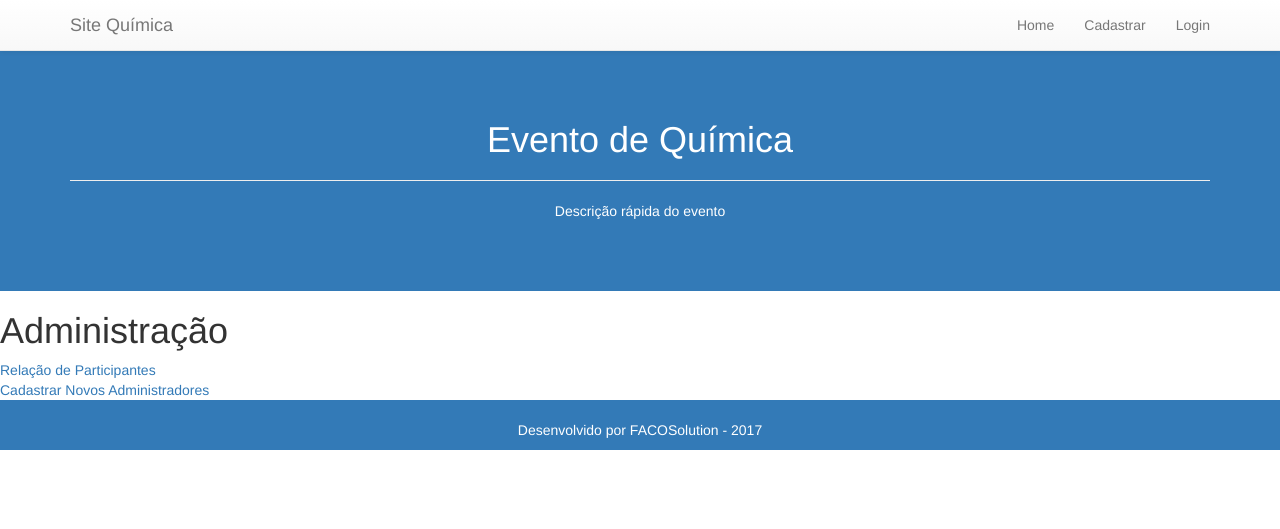
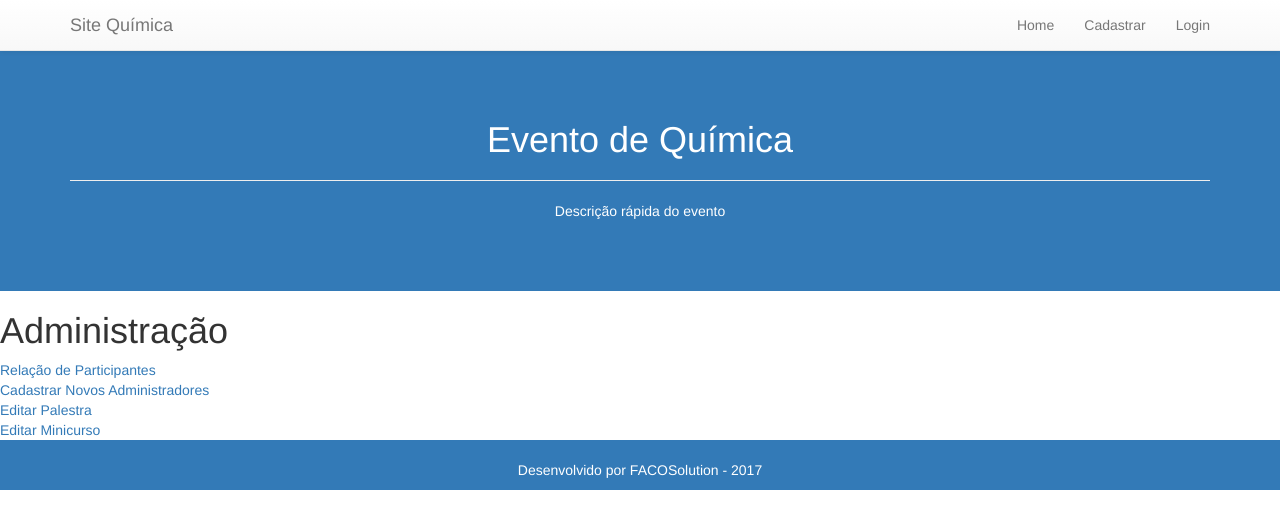
Before and after one commit to FACTOSolution/Site-Quimica, a Django app: page /administration/ in a window 1280 px wide. Shown: the top 529 px of the page. Run offline with Django 3.2, Linux system fonts and the light colour scheme; some libraries are stand-ins or nearby versions.

Commit message:
Some alterations on admin page

```diff
--- a/site_functions/forms.py
+++ b/site_functions/forms.py
@@ -54,7 +54,9 @@ class ReceiptForm(forms.Form):
 class ArticleForm(forms.ModelForm):
 	title = forms.CharField(label=("Titulo do artigo"))
 	document = forms.FileField(label="Arquivo")
-	autores = forms.CharField(label="Autores", widget=forms.Textarea( attrs={'placeholder': 'Digite o nome dos autores separados por ponto e virgula em ordem de importância.'}))
+	string = "Digite o nome dos autores separados por ponto e virgula em ordem de importância.\
+ Até 5 (cinco) nomes: 1 autor e 4 colaboradores."
+	autores = forms.CharField(label="Autores", widget=forms.Textarea( attrs={'placeholder': string}))
 
 	class Meta:
 		model = Article
--- a/site_functions/templates/site_functions/administration.html
+++ b/site_functions/templates/site_functions/administration.html
@@ -9,6 +9,10 @@
  	<a href="{% url 'list_users' %}">Relação de Participantes</a>
  	<br>
  	<a href="{% url 'admin_register' %}">Cadastrar Novos Administradores</a>
+  <br>
+ 	<a href="{% url 'register_talk' %}">Editar Palestra</a>
+  <br>
+ 	<a href="{% url 'register_short_course' %}">Editar Minicurso</a>
 
 
 
--- a/site_functions/urls.py
+++ b/site_functions/urls.py
@@ -10,7 +10,7 @@ urlpatterns = [
     url(r'^upload_article/$', views.upload_article, name='upload_article'),
     url(r'^login/$', views.user_login, name='user_login'),
     url(r'^logout/$', views.user_logout, name='user_logout'),
-    url(r'^short_course_register/$', views.register_short_course, name='short_course_register'),
+    url(r'^short_course_register/$', views.register_short_course, name='register_short_course'),
     url(r'^short_course/(?P<short_course_id>[0-9]+)$', views.short_course_detail, name='short_course'),
     url(r'^edit_short_course/(?P<short_course_id>[0-9]+)$', views.edit_short_course, name='edit_short_course'),
     url(r'^mark_payment/(?P<user_id>[0-9]+)$', views.mark_payment, name='mark_payment'),
--- a/site_functions/views.py
+++ b/site_functions/views.py
@@ -30,7 +30,7 @@ def register(request):
 			user.password = hs.make_password(request.POST.get('password', False))
 			user.confirmation_code = get_random_string(length=16)
 			user.save()
-			assign_role(user, 'admin')
+			assign_role(user, 'student')
 			msg = 'http://localhost:8000/confirm/' + str(user.confirmation_code) + "/" + str(user.id)
 			#send_email('Confirmação de inscrição',msg,user.email) Aqui tem que preencher com corpo do email
 			return redirect(home)
```
